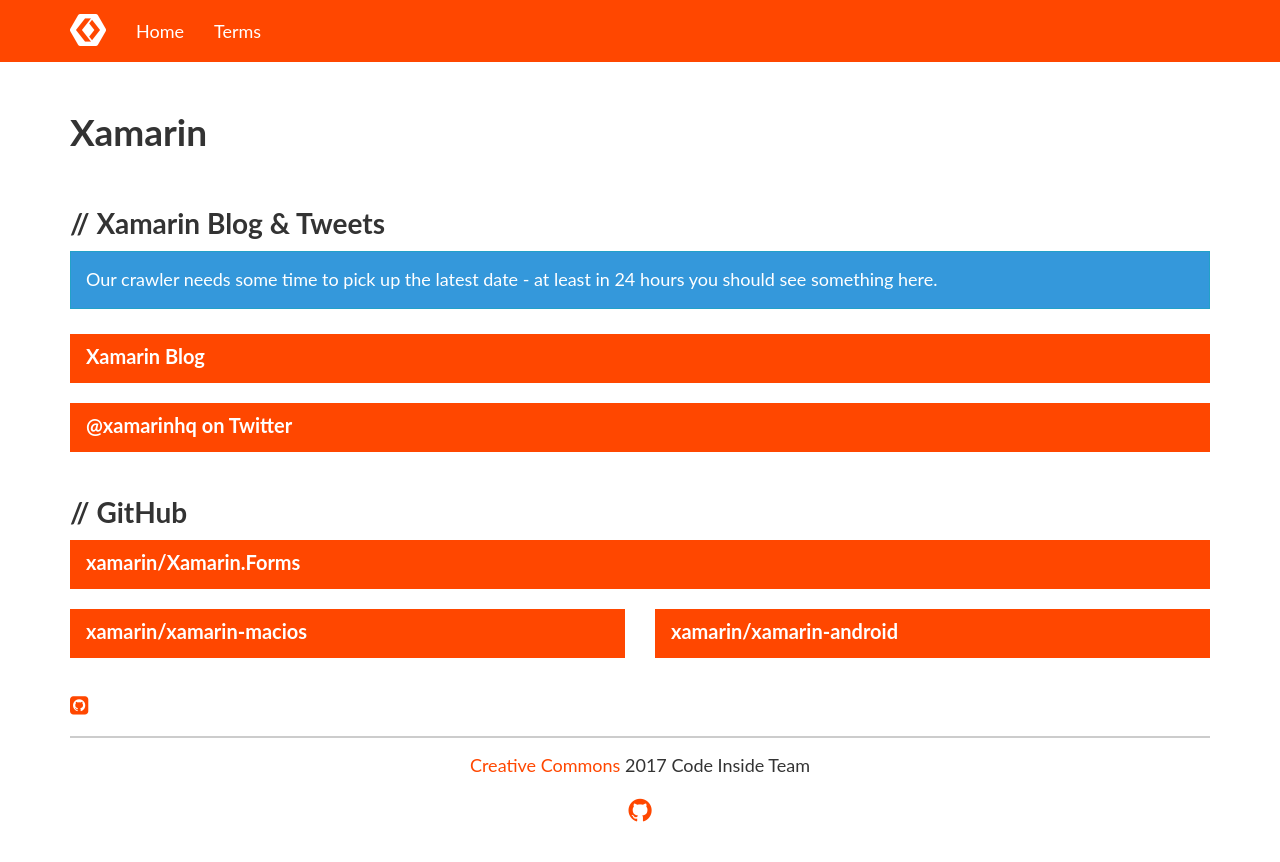
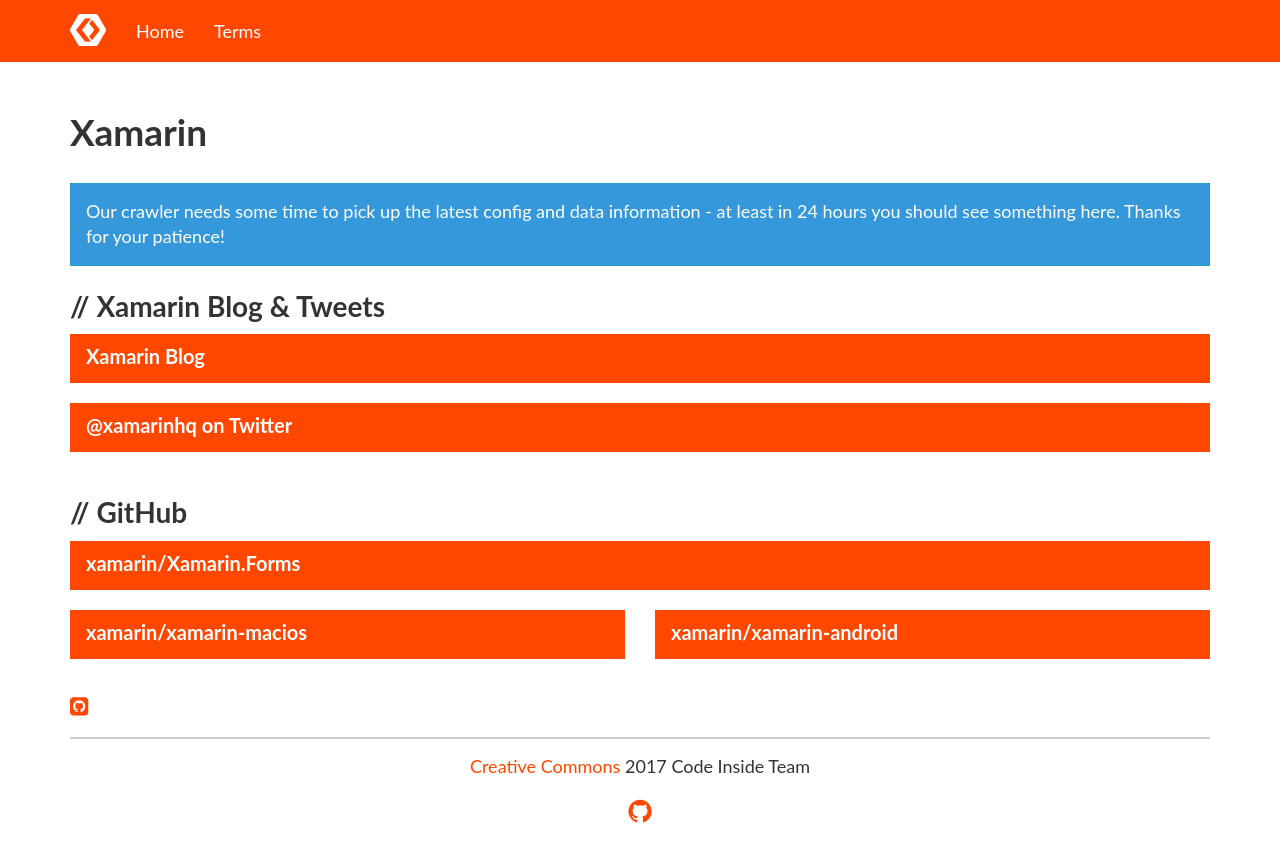
Before and after one commit to Code-Inside/KnowYourStack, a Jekyll site: the page built from _pages/xamarin.html, in a window 1280 px wide. Shown: the top 862 px of the page. Built offline with Jekyll 4.4.1, drawn with Linux system fonts in a browser that asks for light colours; nearby versions of some CDN libraries.

Commit message:
empty stuff

```diff
--- /dev/null
+++ b/_includes/CheckForEmptyData.html
@@ -0,0 +1,3 @@
+{{ if include.data == nil }}
+<div class="alert alert-info" role="alert">Our crawler needs some time to pick up the latest config and data information - at least in 24 hours you should see something here. Thanks for your patience!</div>
+{{ endif }}
--- a/_pages/xamarin.html
+++ b/_pages/xamarin.html
@@ -6,12 +6,10 @@
 ---
 {% include JB/setup %}
 
+{% include CheckForEmptyData.html data=site.data.Xamarin %}
+
 <section>
     <h2><strong>//</strong> Xamarin Blog &amp; Tweets</h2>
-
-{{ if site.data.Xamarin == nil }}
-<div class="alert alert-info" role="alert">Our crawler needs some time to pick up the latest date - at least in 24 hours you should see something here.</div>
-{{ endif }}
 
     <div class="row">
 
```
